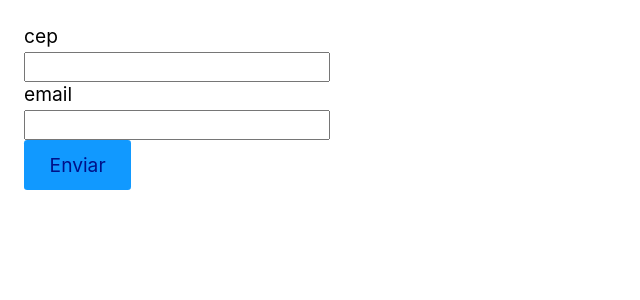
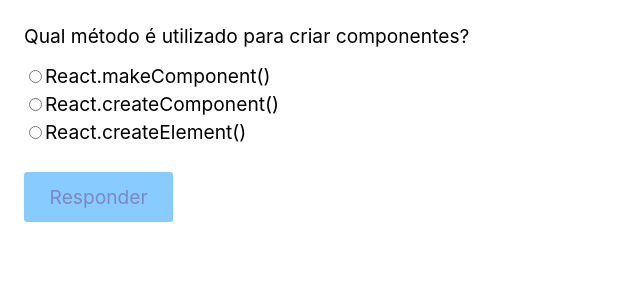
Before and after one commit to ArthurDetomi/React-Origamid, a React (Create React App) app in the folder modulo04-form/form/: page / in a window 1280 px wide. Shown: the top 300 px of the page, without its empty margins (0-640 px from the left). Built offline with nearby package versions, Linux system fonts and the light colour scheme.

Commit message:
Resolvendo desafio React de formulário

```diff
--- a/modulo04-form/form/src/App.js
+++ b/modulo04-form/form/src/App.js
@@ -1,10 +1,9 @@
-import AppFormDois from "./components/inputComponente/UseForm/AppFormDois";
-import Validacao from "./components/inputComponente/Validacao";
+import AppDesafio from "./components/desafio/AppDesafio";
 
 function App() {
   return (
     <div>
-      <AppFormDois />
+      <AppDesafio />
     </div>
   );
 }
--- /dev/null
+++ b/modulo04-form/form/src/components/desafio/AppDesafio.jsx
@@ -0,0 +1,95 @@
+import React from "react";
+import Radio from "../inputComponente/Radio";
+
+const perguntas = [
+  {
+    pergunta: "Qual método é utilizado para criar componentes?",
+    options: [
+      "React.makeComponent()",
+      "React.createComponent()",
+      "React.createElement()",
+    ],
+    resposta: "React.createElement()",
+    id: "p1",
+  },
+  {
+    pergunta: "Como importamos um componente externo?",
+    options: [
+      'import Component from "./Component"',
+      'require("./Component")',
+      'import "./Component"',
+    ],
+    resposta: 'import Component from "./Component"',
+    id: "p2",
+  },
+  {
+    pergunta: "Qual hook não é nativo?",
+    options: ["useEffect()", "useFetch()", "useCallback()"],
+    resposta: "useFetch()",
+    id: "p3",
+  },
+  {
+    pergunta: "Qual palavra deve ser utilizada para criarmos um hook?",
+    options: ["set", "get", "use"],
+    resposta: "use",
+    id: "p4",
+  },
+];
+
+const AppDesafio = () => {
+  const [controlePerguntas, setControlePerguntas] = React.useState({
+    index: 0,
+    qtdAcertos: 0,
+  });
+  const [resposta, setResposta] = React.useState("");
+
+  function handleSubmit(e) {
+    e.preventDefault();
+    if (resposta === "") {
+      return;
+    } else if (
+      resposta &&
+      resposta === perguntas[controlePerguntas.index].resposta
+    ) {
+      setControlePerguntas({
+        qtdAcertos: controlePerguntas.qtdAcertos + 1,
+        index: controlePerguntas.index + 1,
+      });
+    } else {
+      setControlePerguntas({
+        ...controlePerguntas,
+        index: controlePerguntas.index + 1,
+      });
+    }
+    setResposta("");
+  }
+
+  function handleChange({ target }) {
+    setResposta(target.value);
+  }
+
+  return (
+    <form onSubmit={handleSubmit}>
+      {controlePerguntas.index < perguntas.length ? (
+        <>
+          <p>{perguntas[controlePerguntas.index].pergunta}</p>
+          <Radio
+            options={perguntas[controlePerguntas.index].options}
+            value={resposta}
+            onChange={(e) => handleChange(e)}
+            {...perguntas[controlePerguntas.index]}
+          />
+          <br />
+          <button disabled={resposta === ""}>Responder</button>
+        </>
+      ) : (
+        <p>
+          Voce acertou {controlePerguntas.qtdAcertos} de {perguntas.length}{" "}
+          perguntas
+        </p>
+      )}
+    </form>
+  );
+};
+
+export default AppDesafio;
--- a/modulo04-form/form/src/components/inputComponente/Radio.jsx
+++ b/modulo04-form/form/src/components/inputComponente/Radio.jsx
@@ -1,6 +1,6 @@
 import React from "react";
 
-const Radio = ({ options = [], value, setValue, ...props }) => {
+const Radio = ({ options = [], value, ...props }) => {
   return (
     <>
       {options.map((option) => (
@@ -9,7 +9,6 @@
             type="radio"
             value={option}
             checked={value === option}
-            onChange={(e) => setValue(e.target.value)}
             {...props}
           />
           {option}
```
Also changed, not shown: modulo04-form/form/src/components/desafio/UseFormDesafio.jsx (added).
